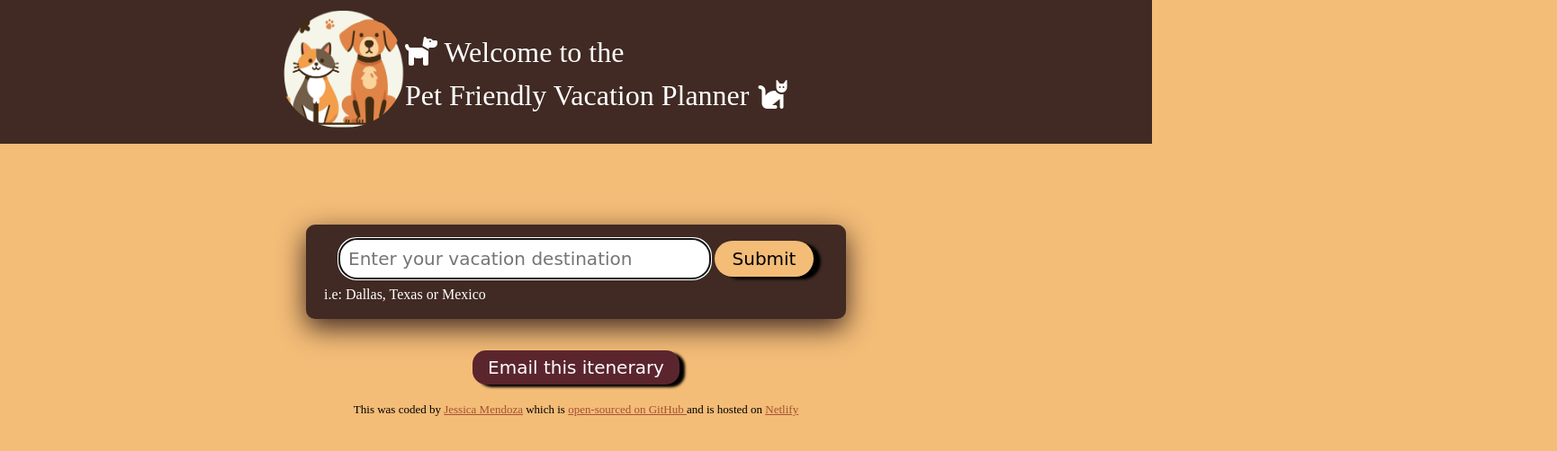
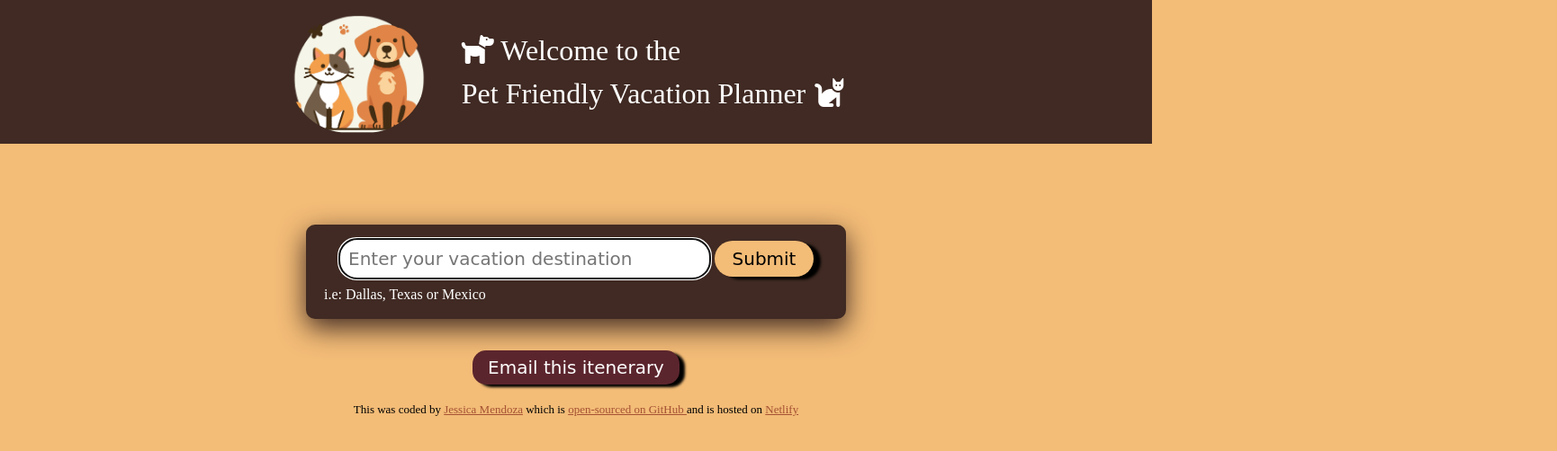
Before and after one commit to JessiceM/pet-friendly-vacation-generator, a plain HTML site: page index.html in a window 1280 px wide. Shown: the whole page at 90% size, 1730 px wide, since content can reach past the window. Drawn offline with nearby package versions, Linux system fonts and the light colour scheme; a web font is replaced by a local one.

Commit message:
Header styling

```diff
--- a/index.html
+++ b/index.html
@@ -24,11 +24,11 @@
       <header>
         <img src="src/cat-8525662_1280.png" alt="Image by Евгения from Pixabay" class="petIcon">
 
-        <h1 class="head">
-
+        <div class="head"> <h1>
           <i class="fas fa-dog"></i></i> Welcome to the <br />Pet Friendly Vacation
           Planner <i class="fas fa-cat"></i>
-        </h1>
+        </h1></div>
+
       </header>
     </div>
 
--- a/src/style.css
+++ b/src/style.css
@@ -8,13 +8,19 @@ body {
 header {
   background-color: #402a23;
   height: 160px;
+  position: relative;
+  display: flex;
+  justify-content: center;
+  align-items: center;
 }
 
 .petIcon {
   border-radius: 150px;
-  width: 140px;
+  max-width: 200px;
   height: 130px;
-  transform: translate(-260px, 9%);
+  transform: translate(-20px, 2%);
+  float: left;
+  margin-right: 20px;
 }
 
 h1 {
@@ -23,12 +29,8 @@ h1 {
   font-style: normal;
   color: white;
   line-height: 1.5;
-  margin: auto;
   text-align: left;
-}
-
-.head {
-  transform: translate(450px, -100px);
+  float: right;
 }
 
 .form-container {
```
